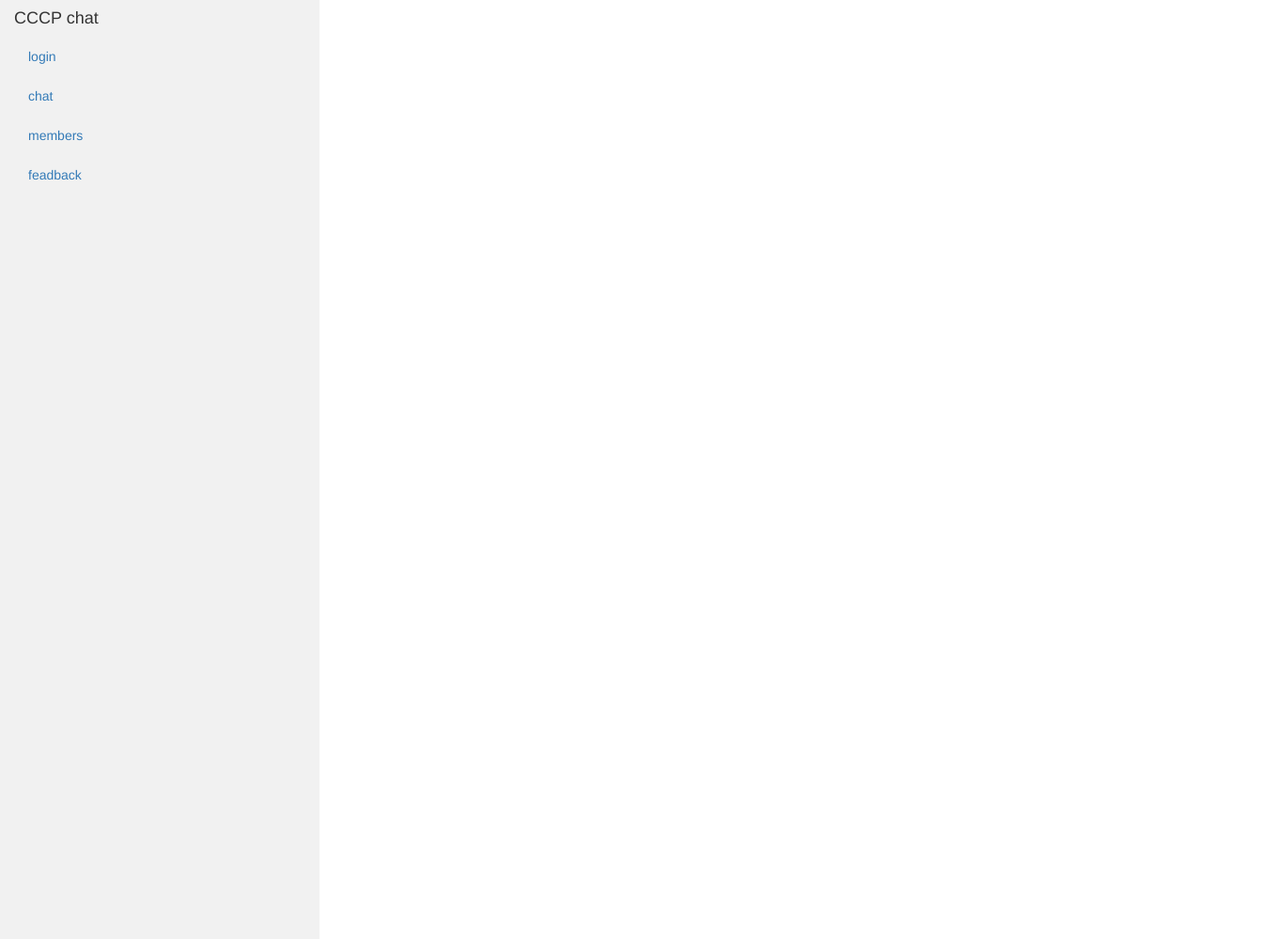
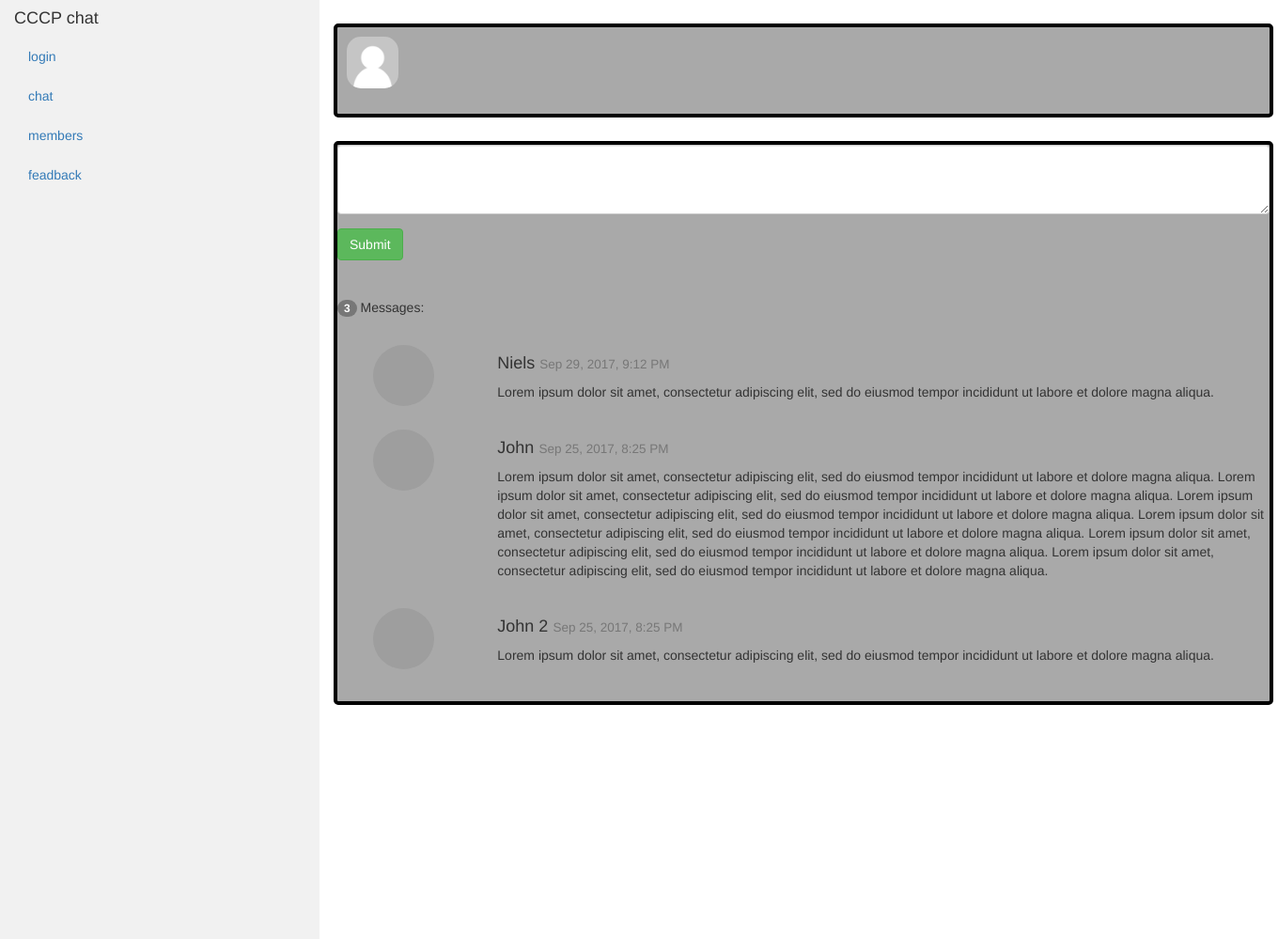
Before and after one commit to LarmuseauNiels/honeypotsite, a PHP site: page /profile.php in a window 1360 px wide. Shown: the top 999 px of the page at 94% size. Run offline with PHP 8.4, Linux system fonts and the light colour scheme; some libraries are stand-ins or nearby versions; grey boxes are pictures that could not be loaded.

Commit message:
implement profile
eigen css file + html in profile.php

```diff
--- /dev/null
+++ b/assets/css/profileStyle.css
@@ -0,0 +1,30 @@
+body
+{
+    background-color: white;
+}
+div#commentBox
+{
+
+    height: 600px;
+}
+
+
+#profileHead,#commentBox
+{
+    width: 1000px;
+    height: 100px;
+    background-color: darkgrey;
+    border: solid black 4px;
+    border-radius: 5px;
+    margin-left: auto;
+    margin-right: auto;
+    margin-top: 25px;
+}
+img#profileImg
+{
+    width: 75px;
+    height: 75px;
+    padding: 10px;
+    border-radius: 25px;
+    border-color: black;
+}
--- a/output.php
+++ b/output.php
@@ -44,8 +44,10 @@
                 <meta name="viewport" content="width=device-width, initial-scale=1">
                 <link rel="stylesheet" href="https://maxcdn.bootstrapcdn.com/bootstrap/3.3.7/css/bootstrap.min.css">
                 <link rel="stylesheet" href="assets/css/main.css">
+                <link rel="stylesheet" href="assets/css/profileStyle.css">
                 <script src="https://ajax.googleapis.com/ajax/libs/jquery/3.2.1/jquery.min.js"></script>
                 <script src="https://maxcdn.bootstrapcdn.com/bootstrap/3.3.7/js/bootstrap.min.js"></script>
+
             </head>
             <body>
                 <div class="container-fluid">
--- a/profile.php
+++ b/profile.php
@@ -4,8 +4,59 @@ require_once 'autoloader.php';
 output::htmlheader();
 $authenticator = new auth();
 output::navigation("loggin",$authenticator->getLogedin(),$authenticator->getRole());
+?>
+    <div id="main">
+        <div id="profileHead">
+            <img id="profileImg" src="assets/images/default-user-image.png">
+        </div>
+        <div id="commentBox">
+            <form role="form">
+                <div class="form-group">
+                    <textarea class="form-control" rows="3" required></textarea>
+                </div>
+                <button type="submit" class="btn btn-success">Submit</button>
+            </form>
+            <br><br>
+            <p><span class="badge">3</span> Messages:</p><br>
+            <div class="row">
+                <div>
+                    <div class="col-sm-2 text-center">
+                        <img src="https://i.imgur.com/0W49c50.png" class="img-circle" height="65" width="65" alt="Avatar">
+                    </div>
+                    <div class="col-sm-10">
+                        <h4>Niels <small>Sep 29, 2017, 9:12 PM</small></h4>
+                        <p>Lorem ipsum dolor sit amet, consectetur adipiscing elit, sed do eiusmod tempor incididunt ut labore et dolore magna aliqua.</p>
+                        <br>
+                    </div>
+                </div>
+                <div class="col-sm-2 text-center">
+                    <img src="https://i.imgur.com/qWoHxMv.jpg" class="img-circle" height="65" width="65" alt="Avatar">
+                </div>
+                <div class="col-sm-10">
+                    <h4>John <small>Sep 25, 2017, 8:25 PM</small></h4>
+                    <p>Lorem ipsum dolor sit amet, consectetur adipiscing elit, sed do eiusmod tempor incididunt ut labore et dolore magna aliqua.
+                        Lorem ipsum dolor sit amet, consectetur adipiscing elit, sed do eiusmod tempor incididunt ut labore et dolore magna aliqua.
+                        Lorem ipsum dolor sit amet, consectetur adipiscing elit, sed do eiusmod tempor incididunt ut labore et dolore magna aliqua.
+                        Lorem ipsum dolor sit amet, consectetur adipiscing elit, sed do eiusmod tempor incididunt ut labore et dolore magna aliqua.
+                        Lorem ipsum dolor sit amet, consectetur adipiscing elit, sed do eiusmod tempor incididunt ut labore et dolore magna aliqua.
+                        Lorem ipsum dolor sit amet, consectetur adipiscing elit, sed do eiusmod tempor incididunt ut labore et dolore magna aliqua.
+                    </p>
+                    <br>
+                </div>
+                <div class="col-sm-2 text-center">
+                    <img src="https://i.imgur.com/qWoHxMv.jpg" class="img-circle" height="65" width="65" alt="Avatar">
+                </div>
+                <div class="col-sm-10">
+                    <h4>John 2 <small>Sep 25, 2017, 8:25 PM</small></h4>
+                    <p>Lorem ipsum dolor sit amet, consectetur adipiscing elit, sed do eiusmod tempor incididunt ut labore et dolore magna aliqua.
+                    </p>
+                    <br>
+                </div>
 
+            </div>
+        </div>
 
-
+    </div>
+<?php
 
 output::pageend();
```
Also changed, not shown: assets/images/default-user-image.png (added).
